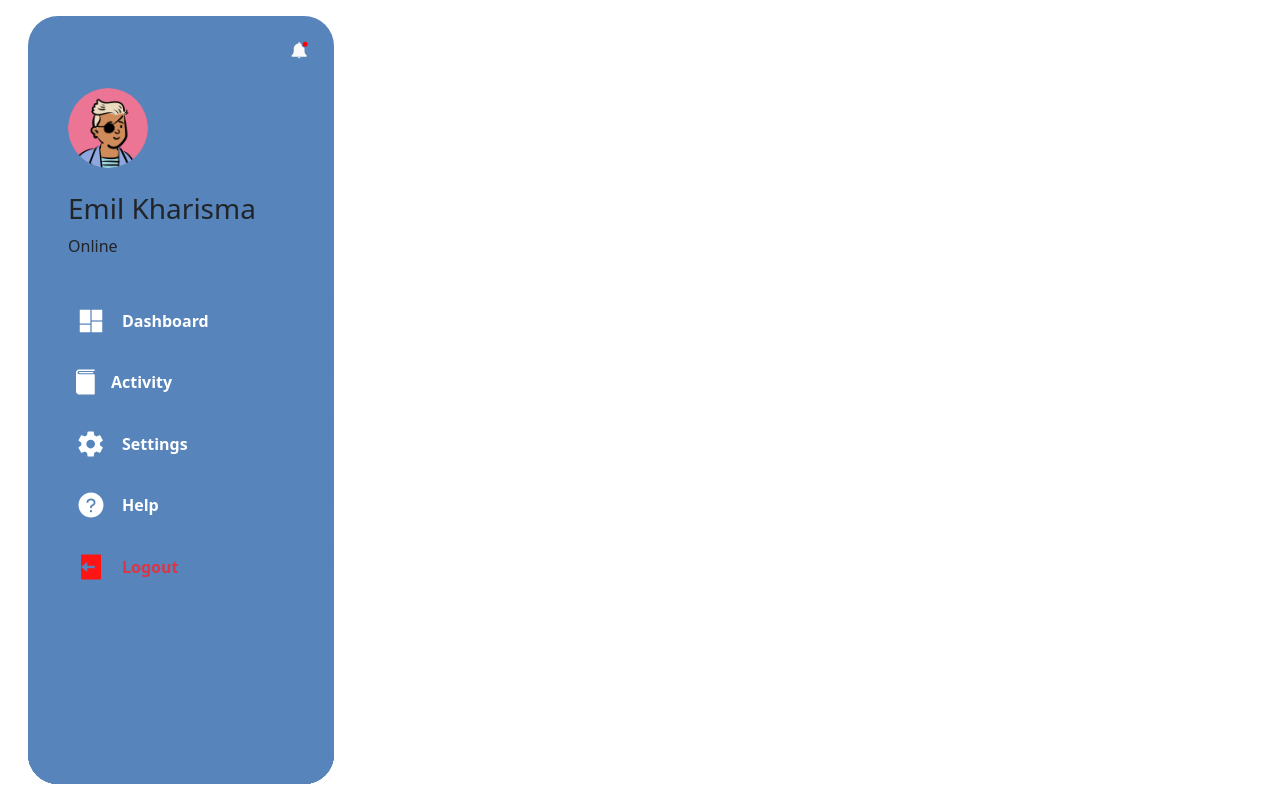
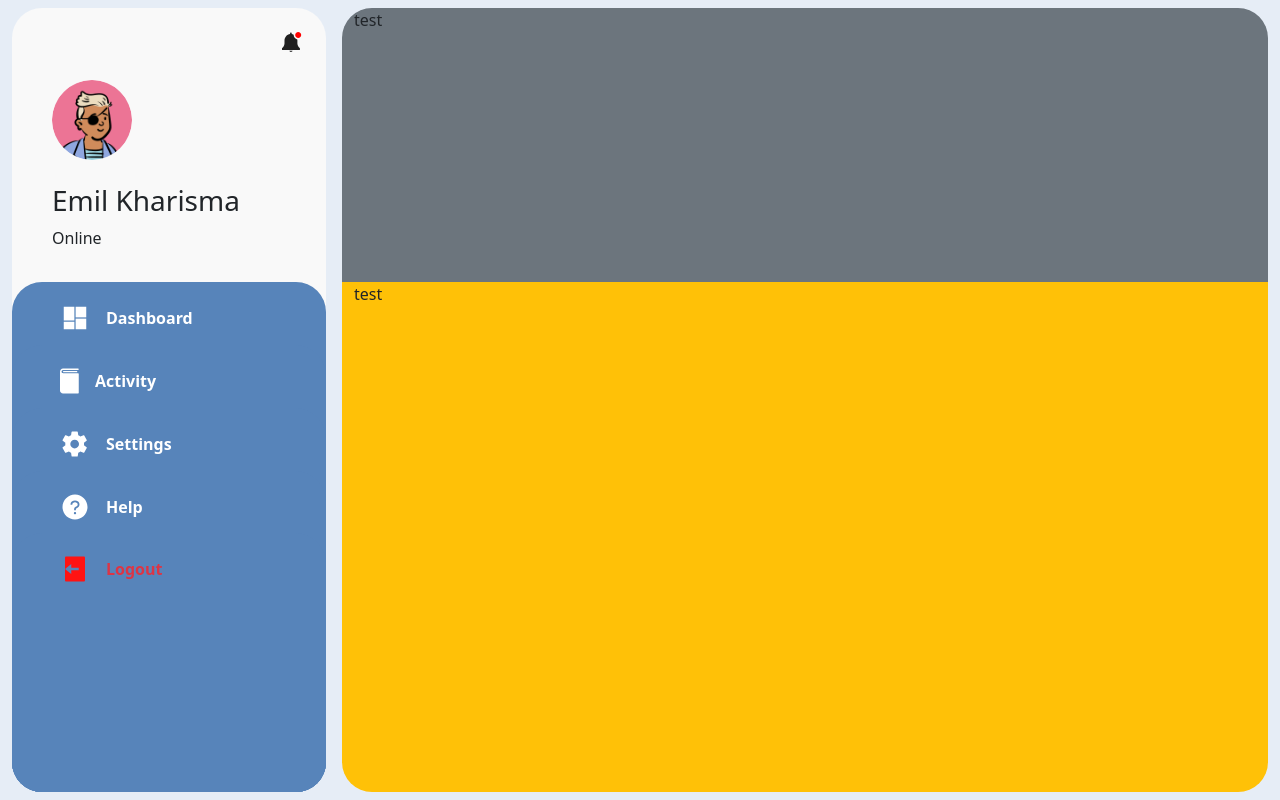
Before and after one commit to MemorableTeam/kurangguru-frontend, a Next.js app: page /profile in a window 1280 px wide. Built offline with nearby package versions, Linux system fonts and the light colour scheme.

Commit message:
profile layout

```diff
--- a/pages/profile/index.js
+++ b/pages/profile/index.js
@@ -4,10 +4,20 @@ import { Col, Row } from "react-bootstrap"
 const Profile = () => {
   return (
     <>
-      <div className='container-fluid'>
-        <Row className='g-0 p-3' style={{ height: '100vh' }}>
-          <Col xs={3} className='p-0'>
-            <Sidebar />
+      <div className='container-fluid bg-blue-light bg-main'>
+        <Row className='gx-3 p-2' style={{ height: '100vh' }}>
+          <Col md={5} lg={4} xl={3} className='p-0'>
+            <Sidebar activeTabs={1} />
+          </Col>
+          <Col>
+            <Row className='w-100 h-100 ms-2'>
+              <Col xs={12} className='bg-secondary w-100' style={{ height: '35%', borderTopLeftRadius: '30px', borderTopRightRadius: '30px' }}>
+                test
+              </Col>
+              <Col xs={12} className='bg-warning w-100' style={{ height: '65%', borderBottomLeftRadius: '30px', borderBottomRightRadius: '30px' }}>
+                test
+              </Col>
+            </Row>
           </Col>
         </Row>
       </div>
```
Also changed, not shown: public/icon/activity-icon-active.svg (renamed from public/icon/activiti-icon-active.svg).
